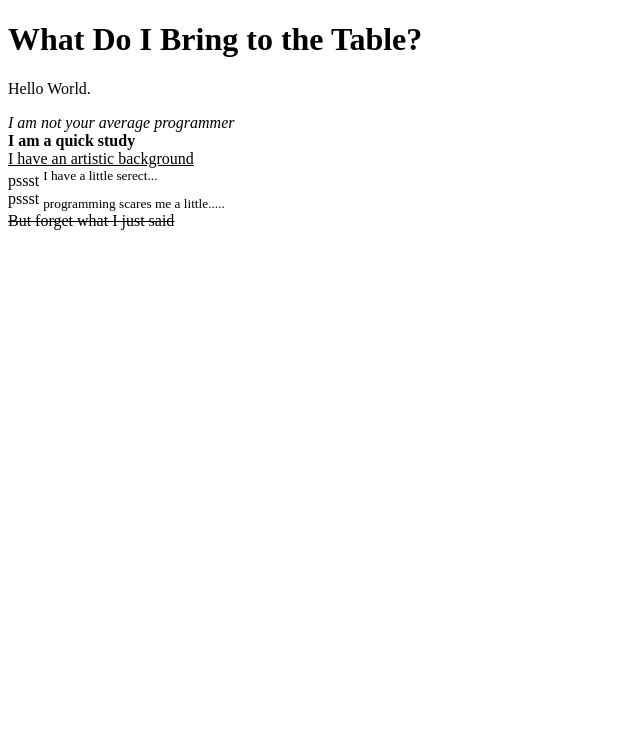
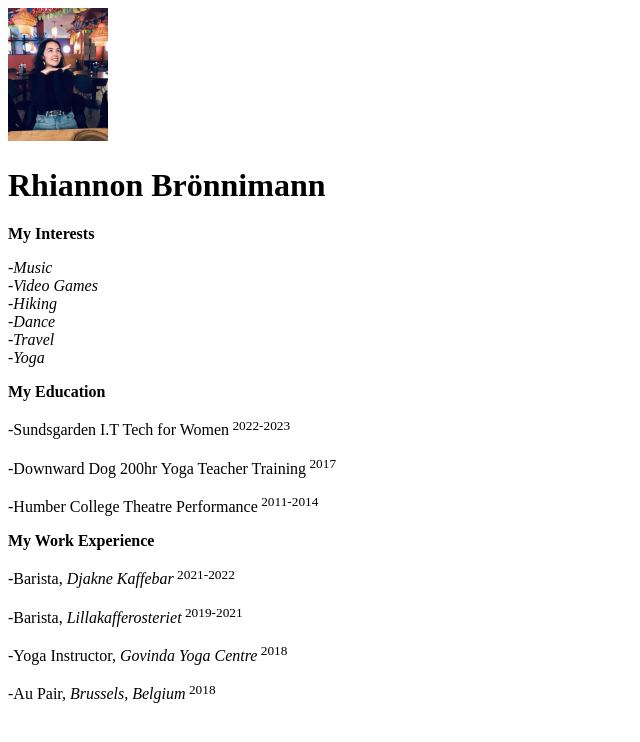
Before and after one commit to Rhibro/musical-spoon2, a plain HTML site: page index.html in a window 1280 px wide. Shown: the whole page, without its empty margins (0-640 px from the left). Drawn offline with Linux system fonts and the light colour scheme.

Commit message:
first commit

```diff
--- a/index.html
+++ b/index.html
@@ -5,22 +5,32 @@
     <meta charset="UTF-8">
     <meta http-equiv="X-UA-Compatible" content="IE=edge">
     <meta name="viewport" content="width=device-width, initial-scale=1.0">
-    <title>Document</title>
+    <title>Rhiannon's Resume</title>
 </head>
 <body>
-    <h1>What Do I Bring to the Table?</h1>
-   <p>Hello World.</p>
-<i>I am not your average programmer</i>
+    <img src="images/me.jpeg" width="100">
+    <h1>Rhiannon Brönnimann</h1>
+   <p><b>My Interests</b></p>
+<i>-Music</i>
 <br>
-<b>I am a quick study</b>
+<i>-Video Games</i>
 <br>
-<u>I have an artistic background</u>
+<i>-Hiking</i>
 <br>
-<span>pssst <sup>I have a little serect...</sup></span>
+<i>-Dance</i>
 <br>
-<span>pssst <sub>programming scares me a little.....</sub></span>
+<i>-Travel</i>
 <br>
-<s>But forget what I just said</s>
+<i>-Yoga</i>
 <br>
+    <p><b>My Education</b></p>
+<p>-Sundsgarden I.T Tech for Women<span><sup> 2022-2023</sup></span></p>
+<p>-Downward Dog 200hr Yoga Teacher Training<span><sup> 2017</sup></span></p>
+<p>-Humber College Theatre Performance<span><sup> 2011-2014</sup></span></p>
+    <p><b>My Work Experience</b></p>
+<p>-Barista, <i>Djakne Kaffebar</i><span><sup> 2021-2022</sup></span></p>
+<p>-Barista, <i>Lillakafferosteriet</i><span><sup> 2019-2021</sup></span></p>
+<p>-Yoga Instructor, <i>Govinda Yoga Centre</i><span><sup> 2018</sup></span></p>
+<p>-Au Pair, <i>Brussels, Belgium</i><span><sup> 2018</sup></span></p>
 </body>
 </html>
```
Also changed, not shown: Pages/formatting.html (+12 -0 lines).
